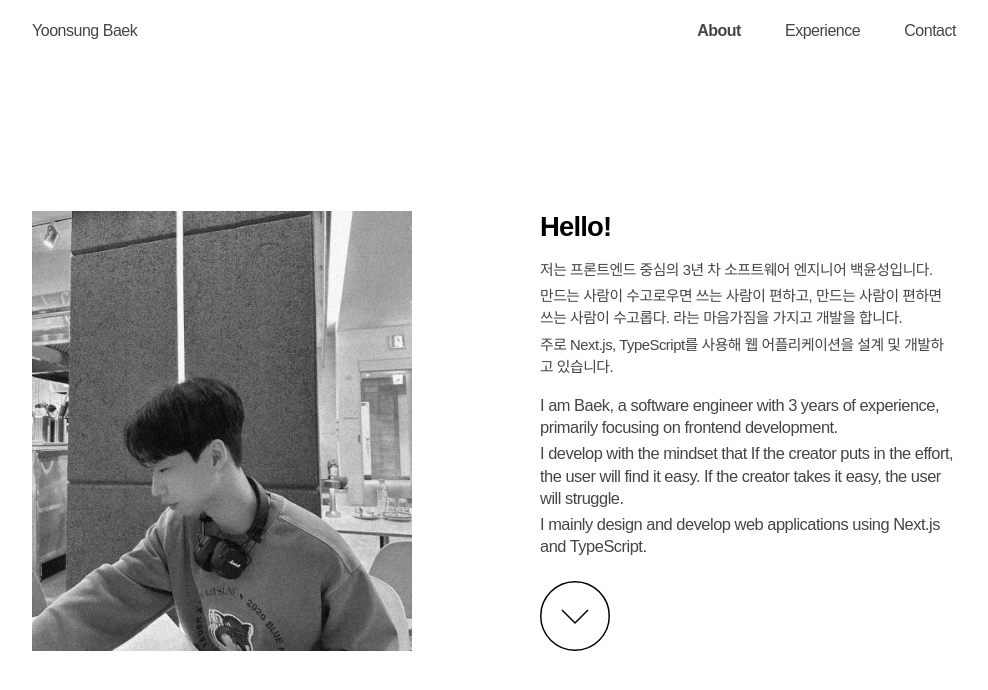
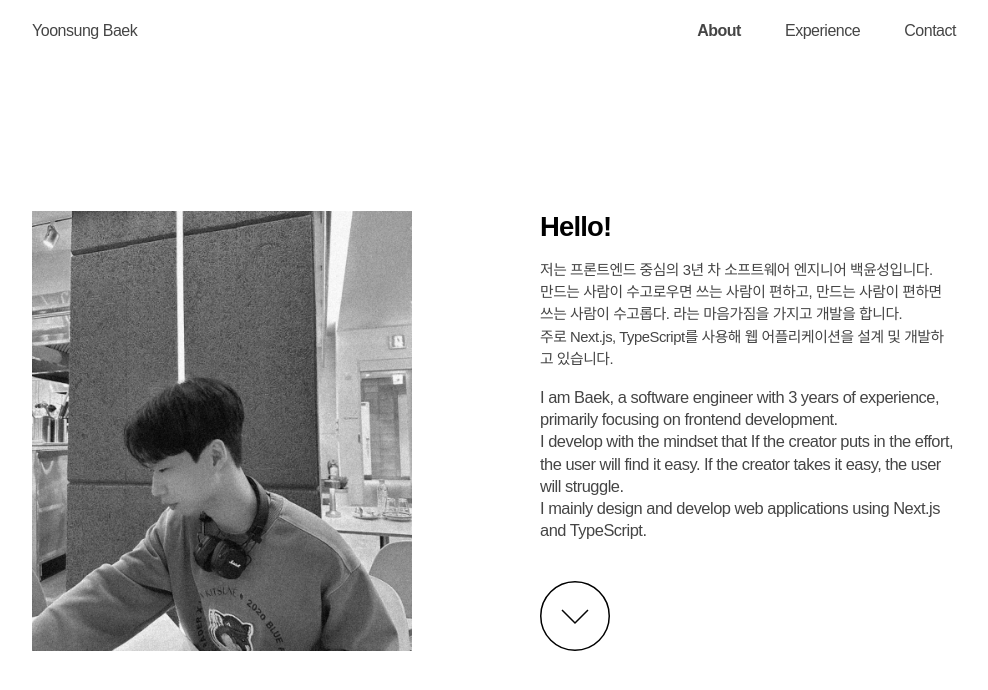
Before and after one commit to bysxx/portfolio-with-se, a Next.js app: page /about in a window 1280 px wide. Shown: the top 690 px of the page, without its empty margins (146-1134 px from the left). Built offline with nearby package versions, Linux system fonts and the light colour scheme; a web font is replaced by a local one.

Commit message:
feat: update about line gap"

```diff
--- a/app/about/page.tsx
+++ b/app/about/page.tsx
@@ -26,15 +26,15 @@ export default function AboutPage() {
             <div className="flex flex-col gap-4">
               <h2 className="font-about-title">Hello!</h2>
               <div className="flex flex-col gap-4">
-                <ul className="font-about-desc-ko flex flex-col gap-1">
+                <ul className="font-about-desc-ko flex flex-col">
                   <li>저는 프론트엔드 중심의 3년 차 소프트웨어 엔지니어 백윤성입니다.</li>
                   <li>
                     만드는 사람이 수고로우면 쓰는 사람이 편하고, 만드는 사람이 편하면 쓰는 사람이 수고롭다. 라는
-                    마음가짐을 가지고 개발을 합니다.{' '}
+                    마음가짐을 가지고 개발을 합니다.
                   </li>
                   <li>주로 Next.js, TypeScript를 사용해 웹 어플리케이션을 설계 및 개발하고 있습니다.</li>
                 </ul>
-                <ul className="font-about-desc-en flex flex-col gap-1">
+                <ul className="font-about-desc-en flex flex-col">
                   <li>
                     I am Baek, a software engineer with 3 years of experience, primarily focusing on frontend
                     development.
--- a/app/common/styles/global.css
+++ b/app/common/styles/global.css
@@ -1,10 +1,9 @@
 @import url('https://fonts.cdnfonts.com/css/raleway-5');
-@import url("https://cdn.jsdelivr.net/gh/orioncactus/pretendard@v1.3.9/dist/web/static/pretendard.min.css");
+@import url('https://cdn.jsdelivr.net/gh/orioncactus/pretendard@v1.3.9/dist/web/static/pretendard.min.css');
 
 @tailwind base;
 @tailwind components;
 @tailwind utilities;
-
 
 ::-webkit-scrollbar {
   display: none;
@@ -15,5 +14,5 @@
 }
 
 body {
-  font-family: Raleway, Pretendard ,sans-serif;
+  font-family: Raleway, Pretendard, sans-serif;
 }
```
